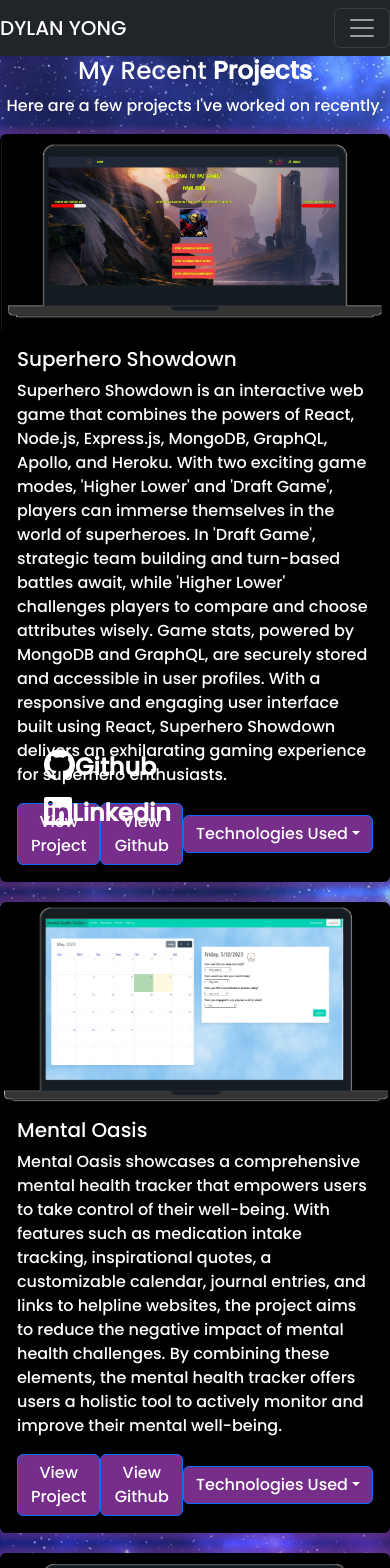
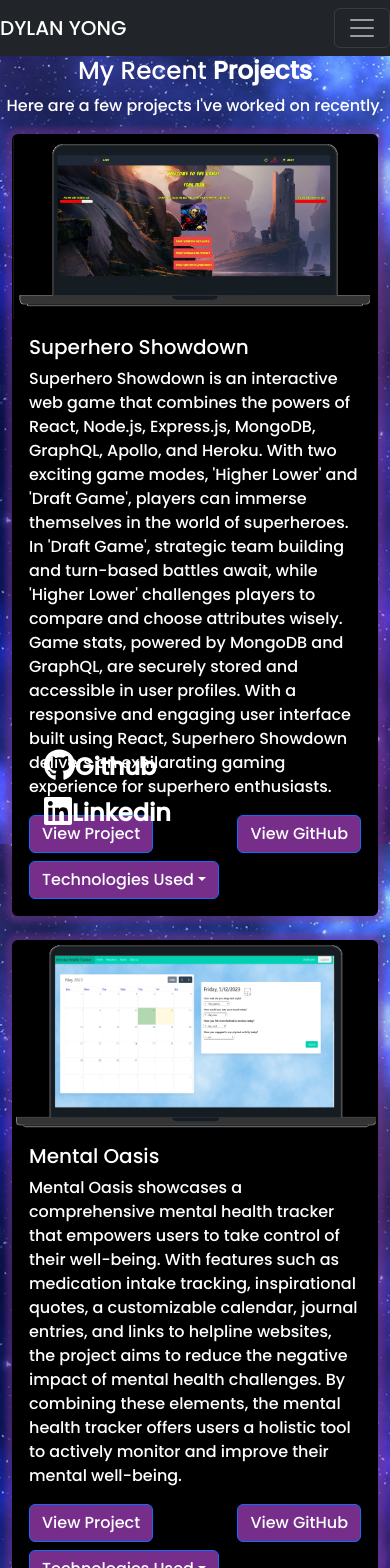
Before and after one commit to Suzakijun1/Portfolio, a React (Create React App) app: page /work in a window 390 px wide. Shown: the top 1568 px of the page. Built offline with nearby package versions, Linux system fonts and the light colour scheme; the HTML template or start-up script is replaced by a standard one.

Commit message:
added responsiveness to the buttons

```diff
--- a/src/pages/Work/Work.js
+++ b/src/pages/Work/Work.js
@@ -48,6 +48,57 @@ export default function Work() {
     },
   ];
 
+  //   return (
+  //     <WorkSec id="workSection">
+  //       <Zoom duration={2000} distance="40px">
+  //         <h2 className="work-header d-flex justify-content-center align-items-center">
+  //           My Recent&nbsp;<strong className="purple"> Projects </strong>
+  //         </h2>
+  //         <p style={{ color: "white" }}>
+  //           Here are a few projects I've worked on recently.
+  //         </p>
+  //         <div className="d-flex justify-content-center align-items-center">
+  //           <div className="row">
+  //             {projects.map((project, index) => (
+  //               <div className="col-md-4" key={index}>
+  //                 <div className="card">
+  //                   <img
+  //                     src={project.image}
+  //                     className="card-img-top"
+  //                     alt="project"
+  //                   />
+  //                   <div className="card-body">
+  //                     <h5 className="card-title">{project.title}</h5>
+  //                     <p className="card-text">{project.description}</p>
+  //                     <div className="d-flex justify-content-between align-items-center">
+  //                       <a
+  //                         href={project.projectLink}
+  //                         target="_blank"
+  //                         rel="noopener noreferrer"
+  //                         className="btn btn-primary"
+  //                       >
+  //                         View Project
+  //                       </a>
+  //                       <a
+  //                         href={project.githubLink}
+  //                         target="_blank"
+  //                         rel="noopener noreferrer"
+  //                         className="btn btn-primary"
+  //                       >
+  //                         View Github
+  //                       </a>
+  //                       {project.dropdownComponent}
+  //                     </div>
+  //                   </div>
+  //                 </div>
+  //               </div>
+  //             ))}
+  //           </div>
+  //         </div>
+  //       </Zoom>
+  //     </WorkSec>
+  //   );
+  // }
   return (
     <WorkSec id="workSection">
       <Zoom duration={2000} distance="40px">
@@ -57,11 +108,13 @@ export default function Work() {
         <p style={{ color: "white" }}>
           Here are a few projects I've worked on recently.
         </p>
-        <div className="d-flex justify-content-center align-items-center">
+        <div className="container-fluid">
+          {" "}
+          {/* Add a container for responsive layout */}
           <div className="row">
             {projects.map((project, index) => (
-              <div className="col-md-4" key={index}>
-                <div className="card">
+              <div className="col-md-6 col-lg-4 mb-4" key={index}>
+                <div className="card h-100">
                   <img
                     src={project.image}
                     className="card-img-top"
@@ -70,12 +123,12 @@ export default function Work() {
                   <div className="card-body">
                     <h5 className="card-title">{project.title}</h5>
                     <p className="card-text">{project.description}</p>
-                    <div className="d-flex justify-content-between align-items-center">
+                    <div className="d-flex flex-wrap justify-content-between align-items-center">
                       <a
                         href={project.projectLink}
                         target="_blank"
                         rel="noopener noreferrer"
-                        className="btn btn-primary"
+                        className="btn btn-primary mb-2"
                       >
                         View Project
                       </a>
@@ -83,9 +136,9 @@ export default function Work() {
                         href={project.githubLink}
                         target="_blank"
                         rel="noopener noreferrer"
-                        className="btn btn-primary"
+                        className="btn btn-primary mb-2"
                       >
-                        View Github
+                        View GitHub
                       </a>
                       {project.dropdownComponent}
                     </div>
--- a/src/pages/Work/Work.styles.js
+++ b/src/pages/Work/Work.styles.js
@@ -3,7 +3,7 @@ import styled from "styled-components";
 export const WorkSec = styled.div`
   @media (max-width: 767px) {
     .col-md-4 {
-      margin-bottom: 20px; /* Adjust the value as per your preference */
+      margin-bottom: 20px;
     }
   }
   color: white;
```
